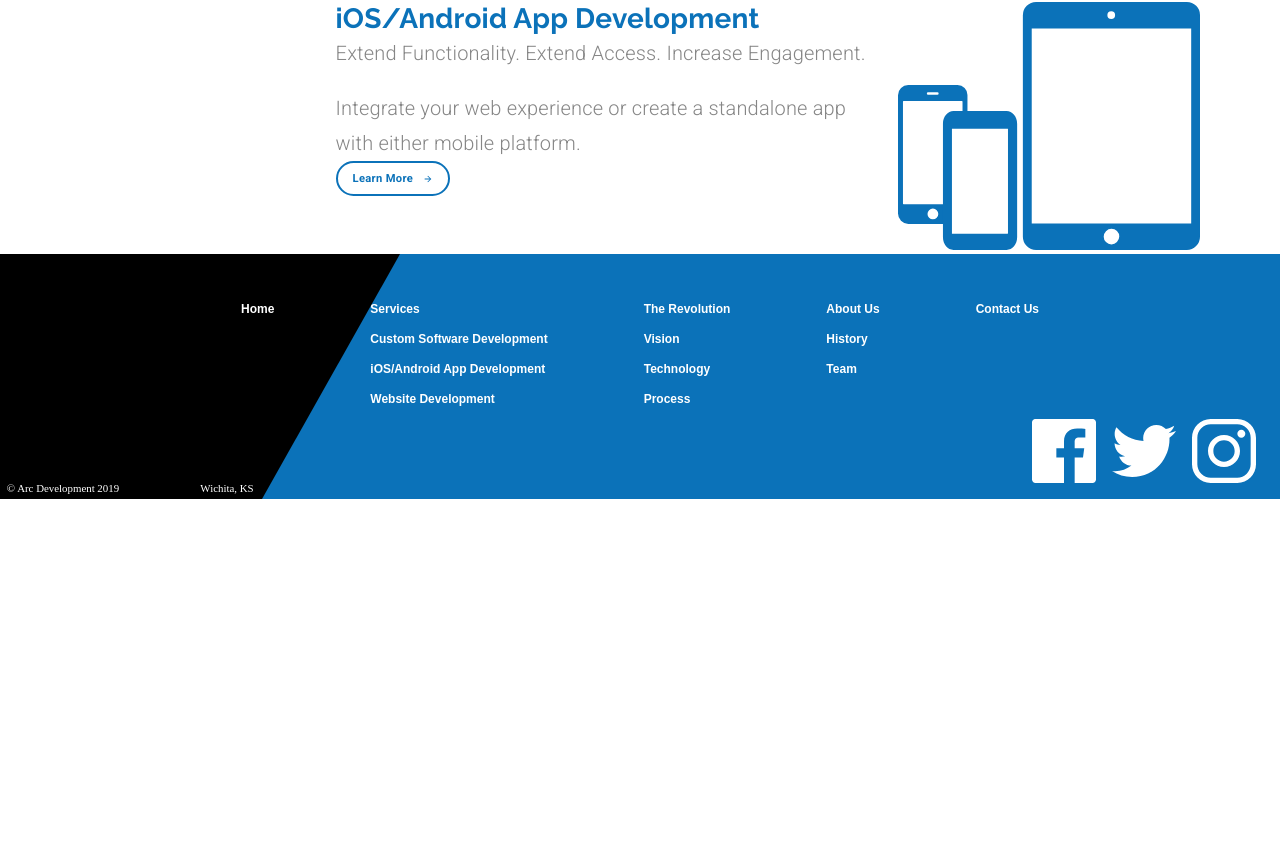
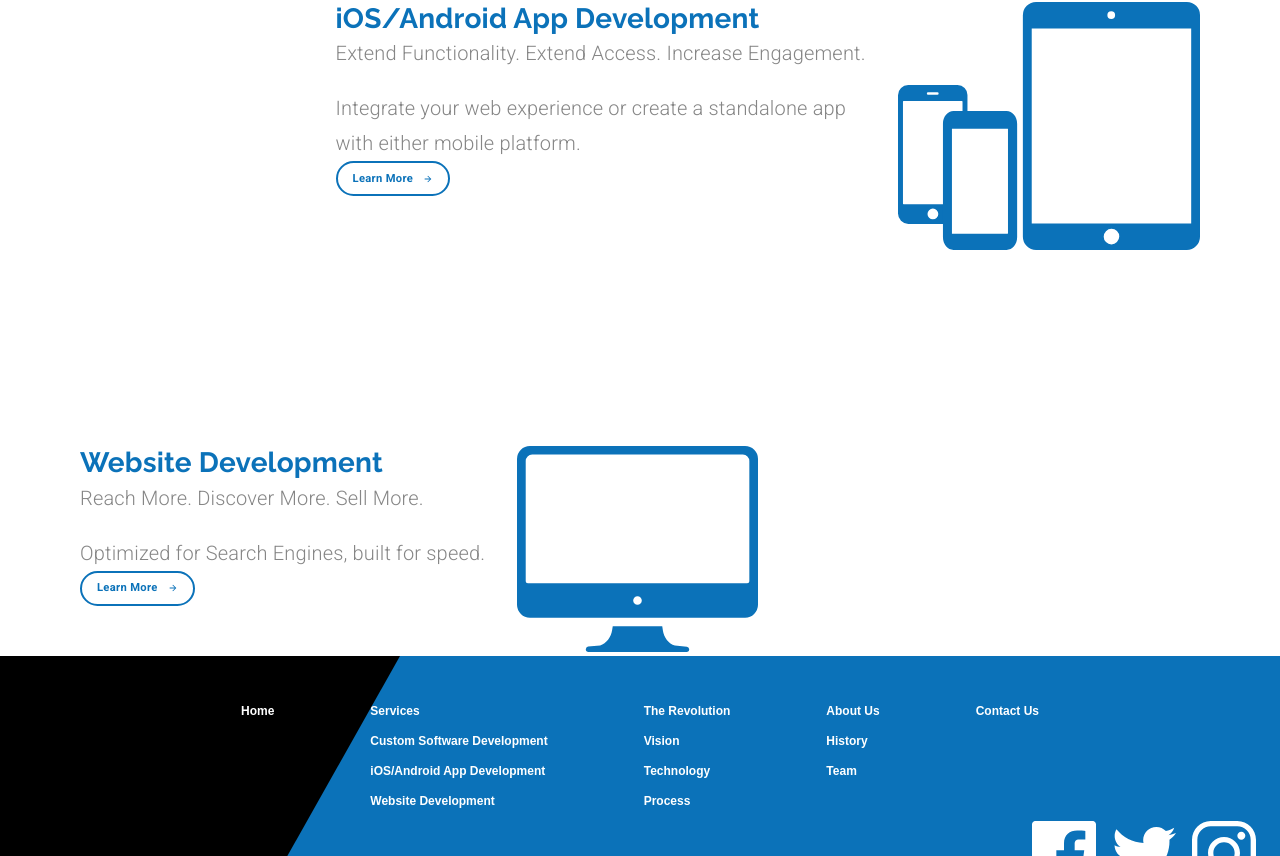
Before and after one commit to prathameshjchavan/arcdevelopment, a React (Create React App) app: page / in a window 1280 px wide. Shown: the part 1244-2100 px from the top of the page. Before the commit the page ends 1743 px from the top, so only its background shows below. Built offline with nearby package versions, Linux system fonts and the light colour scheme.

Commit message:
website development block

```diff
--- a/src/components/LandingPage.jsx
+++ b/src/components/LandingPage.jsx
@@ -21,6 +21,7 @@ function LandingPage() {
 		theme.breakpoints.down("customSoftware")
 	);
 	const mobileAppVertical = useMediaQuery(theme.breakpoints.down("mobileApp"));
+	const websitesVertical = useMediaQuery(theme.breakpoints.down("websites"));
 
 	const defaultOptions = {
 		loop: true,
@@ -88,10 +89,6 @@ function LandingPage() {
 		},
 		servicesContainer: {
 			marginTop: "12em",
-			// create a different breakpoint for service container
-			[theme.breakpoints.down("customSoftware")]: {
-				padding: "25px",
-			},
 		},
 	};
 
@@ -100,17 +97,9 @@ function LandingPage() {
 		color: theme.palette.common.orange,
 	}));
 
-	const CustomSoftwareIcon = styled("img")(() => ({
+	const Icon = styled("img")(({ breakpoint }) => ({
 		marginLeft: "2em",
-		[theme.breakpoints.down("customSoftware")]: {
-			marginLeft: 0,
-			marginTop: "2em",
-		},
-	}));
-
-	const MobileAppIcon = styled("img")(() => ({
-		marginLeft: "2em",
-		[theme.breakpoints.down("mobileApp")]: {
+		[theme.breakpoints.down(breakpoint)]: {
 			marginLeft: 0,
 			marginTop: "2em",
 		},
@@ -170,6 +159,7 @@ function LandingPage() {
 						style={{
 							marginLeft: customSoftwareVertical ? 0 : "5em",
 							textAlign: customSoftwareVertical ? "center" : undefined,
+							padding: customSoftwareVertical ? "25px" : 0,
 						}}
 					>
 						<Typography variant="h4">Custom Software Development</Typography>
@@ -189,8 +179,12 @@ function LandingPage() {
 							/>
 						</Button>
 					</Grid>
-					<Grid item>
-						<CustomSoftwareIcon
+					<Grid
+						item
+						style={{ marginRight: customSoftwareVertical ? 0 : "5em" }}
+					>
+						<Icon
+							breakpoint="customSoftware"
 							src="/assets/Custom Software Icon.svg"
 							alt="custom software icon"
 						/>
@@ -211,6 +205,7 @@ function LandingPage() {
 						style={{
 							marginLeft: mobileAppVertical ? 0 : "5em",
 							textAlign: mobileAppVertical ? "center" : undefined,
+							padding: mobileAppVertical ? "25px" : 0,
 						}}
 					>
 						<Typography variant="h4">iOS/Android App Development</Typography>
@@ -231,9 +226,52 @@ function LandingPage() {
 						</Button>
 					</Grid>
 					<Grid item style={{ marginRight: mobileAppVertical ? 0 : "5em" }}>
-						<MobileAppIcon
+						<Icon
+							breakpoint="mobileApp"
 							src="/assets/mobileIcon.svg"
 							alt="mobile phone icon"
+						/>
+					</Grid>
+				</Grid>
+			</Grid>
+			{/* -----Websites Block----- */}
+			<Grid item>
+				<Grid
+					container
+					sx={sx.servicesContainer}
+					direction={websitesVertical ? "column" : "row"}
+					justifyContent={websitesVertical ? "center" : "flex-start"}
+					alignItems={websitesVertical ? "center" : undefined}
+				>
+					<Grid
+						item
+						style={{
+							marginLeft: websitesVertical ? 0 : "5em",
+							textAlign: websitesVertical ? "center" : undefined,
+							padding: websitesVertical ? "25px" : 0,
+						}}
+					>
+						<Typography variant="h4">Website Development</Typography>
+						<Typography variant="subtitle1" sx={sx.subtitle}>
+							Reach More. Discover More. Sell More.
+						</Typography>
+						<Typography variant="subtitle1">
+							Optimized for Search Engines, built for speed.
+						</Typography>
+						<Button variant="outlined" sx={sx.learnButton}>
+							<span style={{ marginRight: 10 }}>Learn More</span>
+							<ButtonArrow
+								width={10}
+								height={10}
+								fill={theme.palette.common.blue}
+							/>
+						</Button>
+					</Grid>
+					<Grid item style={{ marginRight: websitesVertical ? 0 : "5em" }}>
+						<Icon
+							breakpoint="websites"
+							src="/assets/websiteIcon.svg"
+							alt="website icon"
 						/>
 					</Grid>
 				</Grid>
--- a/src/components/ui/theme.js
+++ b/src/components/ui/theme.js
@@ -79,8 +79,9 @@ export default createTheme({
 			// custom
 			tabs: 1290,
 			hero: 773,
-			customSoftware: 841,
+			customSoftware: 921,
 			mobileApp: 1041,
+			websites: 854,
 		},
 	},
 });
```
